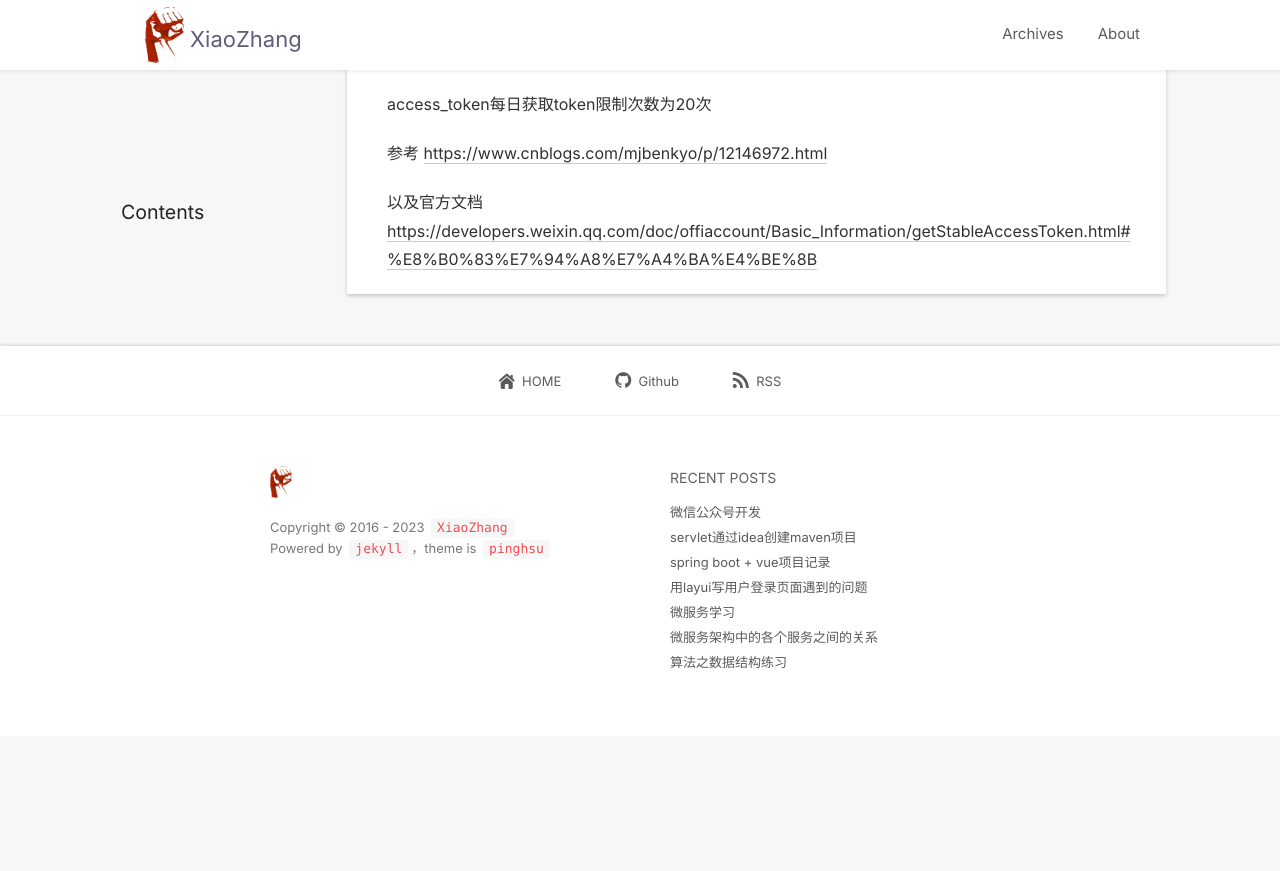
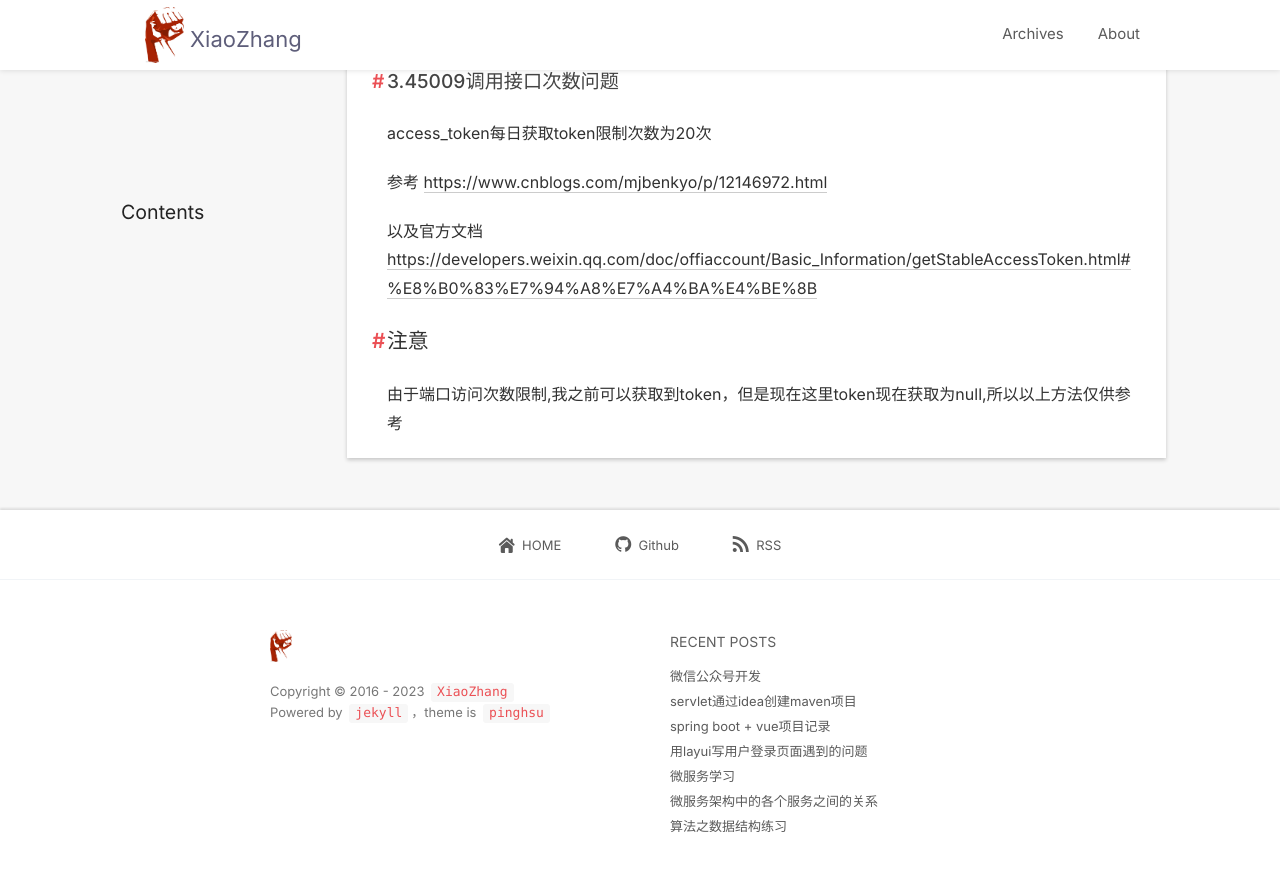
Before and after one commit to zwfhhh/zwfhhh.github.io, a Jekyll site: the page built from _posts/2023-09-10-weixin-settings.md, in a window 1280 px wide and 900 px high, scrolled down 4985 px. Shown: the top 871 px of the window. Built offline with Jekyll 4.4.1, drawn with Linux system fonts in a browser that asks for light colours; nearby versions of some CDN libraries; comment, search, counter and statistics services are not loaded; before the commit the page ends 5721 px from its top, so only the background shows below that.

Commit message:
Update 2023-09-10-weixin-settings.md

```diff
--- a/_posts/2023-09-10-weixin-settings.md
+++ b/_posts/2023-09-10-weixin-settings.md
@@ -215,3 +215,7 @@ access_token每日获取token限制次数为20次
 
 以及官方文档
 [https://developers.weixin.qq.com/doc/offiaccount/Basic_Information/getStableAccessToken.html#%E8%B0%83%E7%94%A8%E7%A4%BA%E4%BE%8B](https://developers.weixin.qq.com/doc/offiaccount/Basic_Information/getStableAccessToken.html#%E8%B0%83%E7%94%A8%E7%A4%BA%E4%BE%8B)
+
+
+## 注意
+由于端口访问次数限制,我之前可以获取到token，但是现在这里token现在获取为null,所以以上方法仅供参考
```
